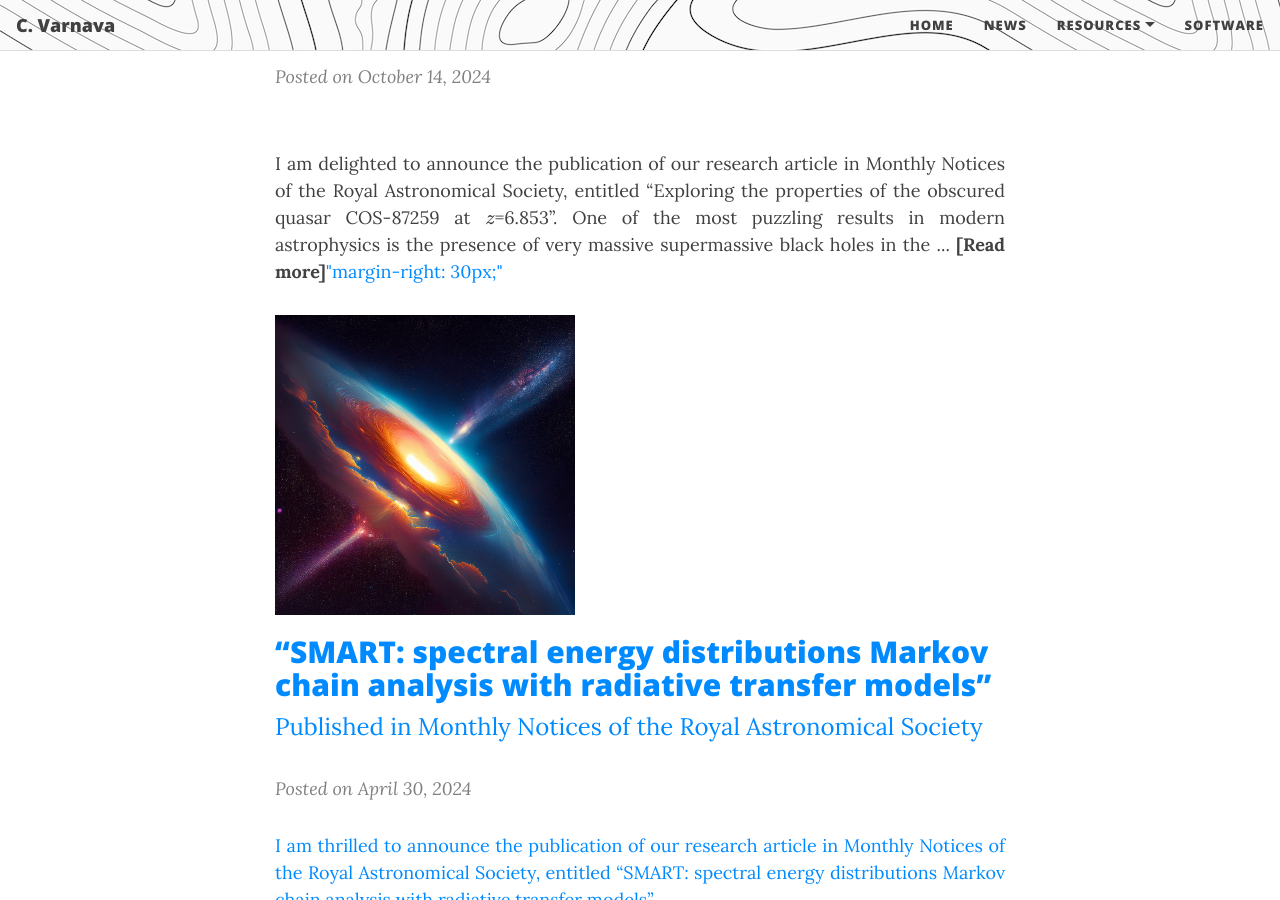
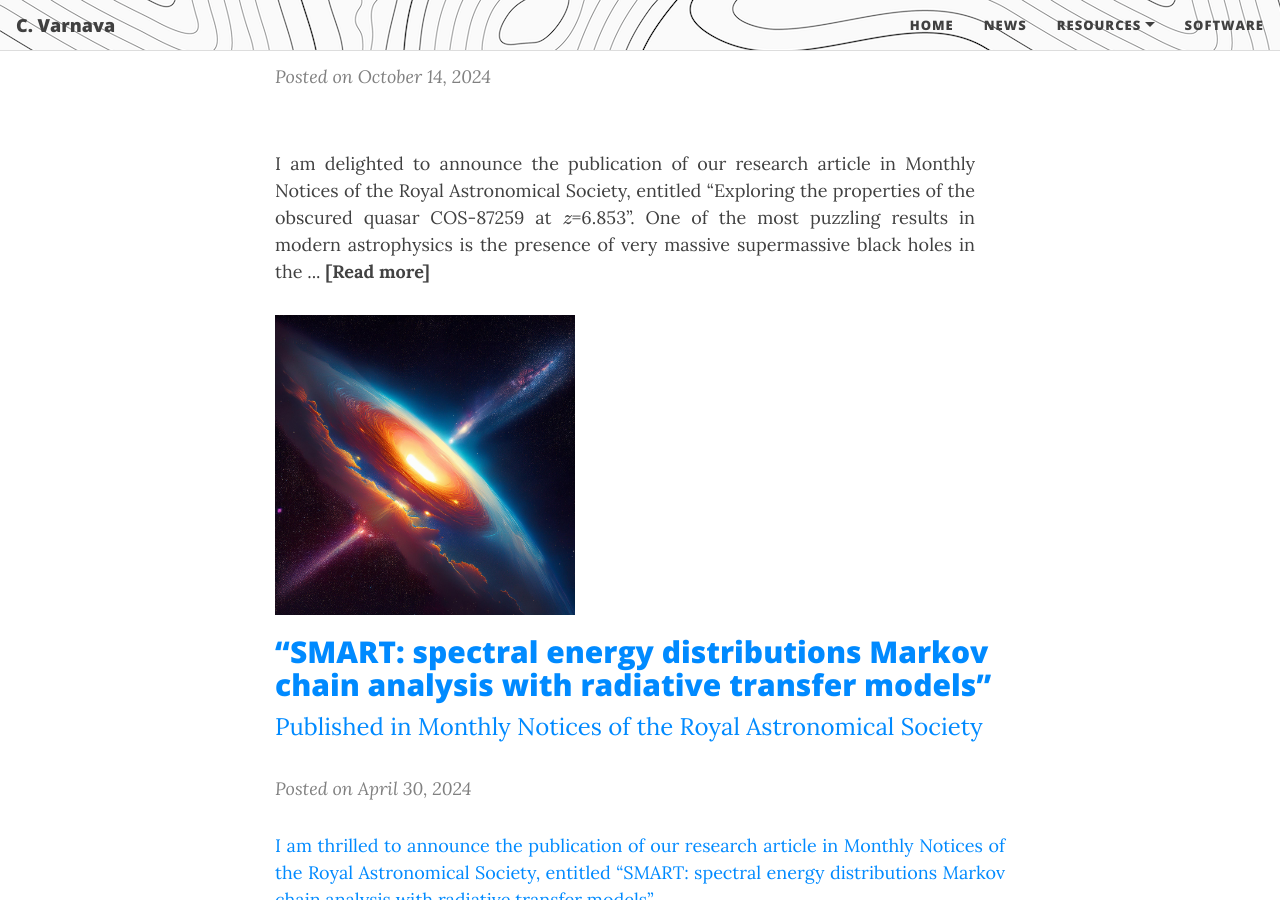
Before and after one commit to ch-var/ch-var.github.io, a Jekyll site: the page built from news.html, in a window 1280 px wide and 900 px high, scrolled down 947 px. Built offline with Jekyll 4.4.1, drawn with Linux system fonts in a browser that asks for light colours; formulas are drawn with MathJax 3.

Commit message:
Update news.html

```diff
--- a/news.html
+++ b/news.html
@@ -45,7 +45,7 @@
 <i style="color:#808080";>Posted on October 14, 2024</i>
 
 <div style="display: flex; justify-content: space-between; align-items: center; flex-wrap: wrap;">
-  <p style="text-align: justify; flex: 1;">I am delighted to announce the publication of our research article in Monthly Notices of the Royal Astronomical Society, entitled “Exploring the properties of the obscured quasar COS-87259 at \(z\)=6.853”. One of the most puzzling results in modern astrophysics is the presence of very massive supermassive black holes in the ... <a href="https://ch-var.github.io/2024-10-14-COS-87529"><b style="color:#424242";>[Read more]</b>"margin-right: 30px;"</p>
+  <p style="text-align: justify; flex: 1; margin-right: 30px;">I am delighted to announce the publication of our research article in Monthly Notices of the Royal Astronomical Society, entitled “Exploring the properties of the obscured quasar COS-87259 at \(z\)=6.853”. One of the most puzzling results in modern astrophysics is the presence of very massive supermassive black holes in the ... <a href="https://ch-var.github.io/2024-10-14-COS-87529"><b style="color:#424242";>[Read more]</b></p>
   <img src="/assets/img/SMBH.jpg" alt="image" style="max-width: 300px; height: auto;/>
   </div>
 
```
